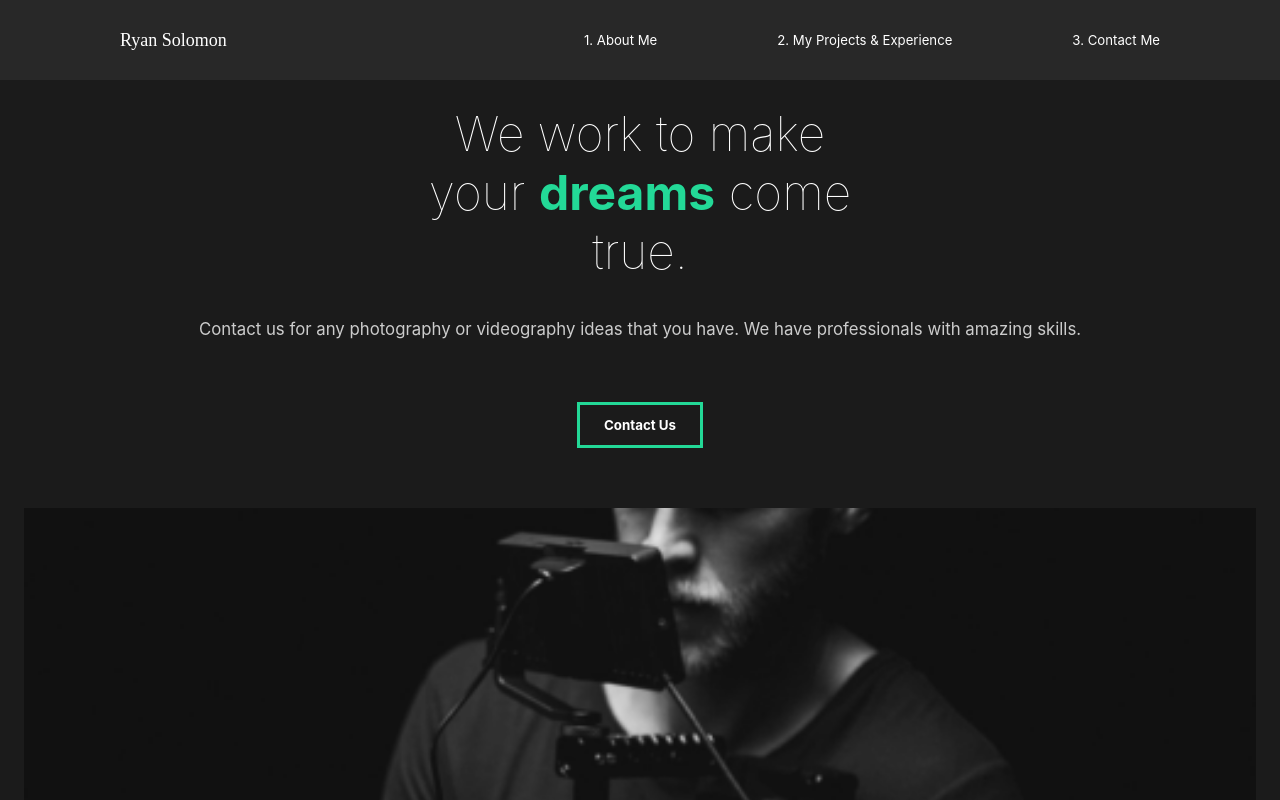
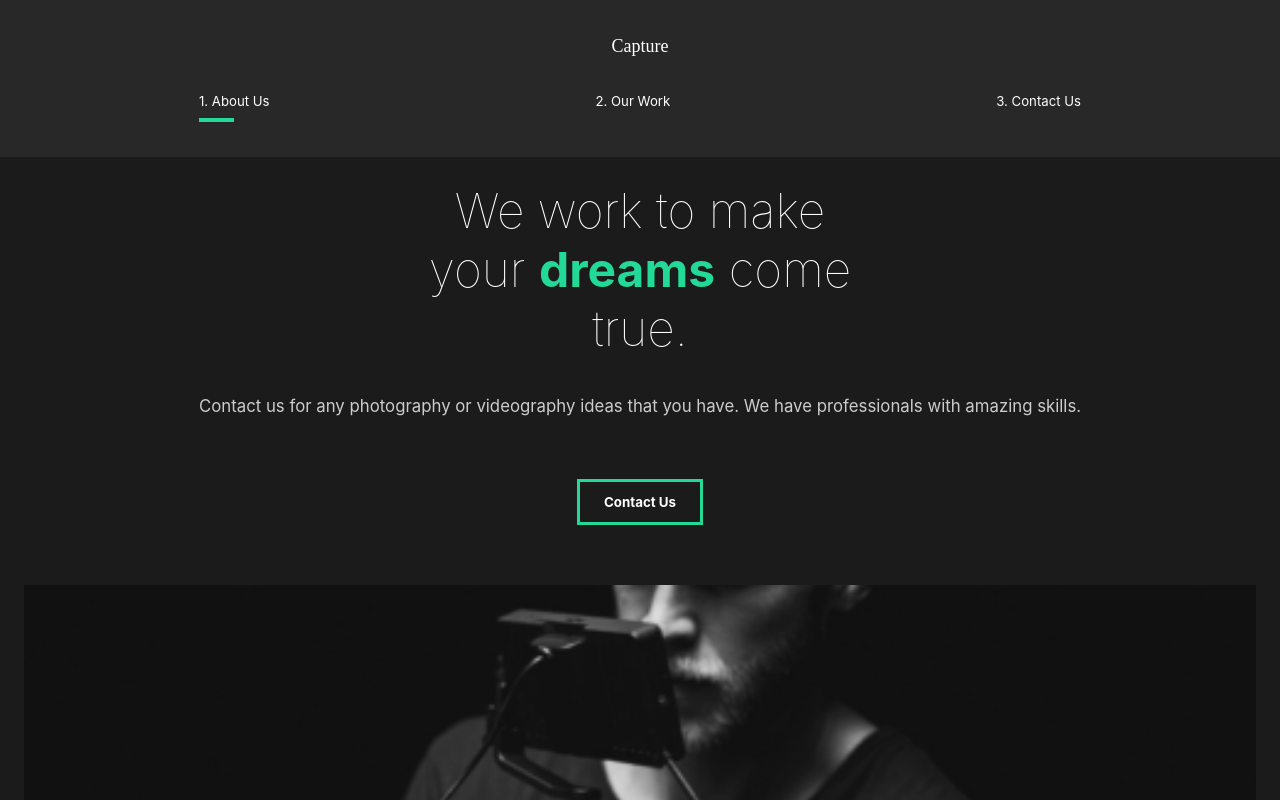
Before and after one commit to Ryan-Solomon/ryansolomon-io, a React (Create React App) app: page / in a window 1280 px wide. Shown: the top 800 px of the page. Built offline with nearby package versions, Linux system fonts and the light colour scheme; the HTML template or start-up script is replaced by a standard one.

Commit message:
adds nav line transition

```diff
--- a/src/components/Nav.jsx
+++ b/src/components/Nav.jsx
@@ -1,24 +1,42 @@
 import React from 'react';
 import styled from 'styled-components';
 import { Link } from 'react-router-dom';
+import { motion } from 'framer-motion';
+import { useLocation } from 'react-router-dom';
 
 const Nav = () => {
+  const { pathname } = useLocation();
   return (
     <StyledNav>
       <h1>
         <Link id='logo' to='/'>
-          Ryan Solomon
+          Capture
         </Link>
       </h1>
       <ul>
         <li>
-          <Link to='/'>1. About Me</Link>
+          <Link to='/'>1. About Us</Link>
+          <Line
+            transition={{ duration: 0.75 }}
+            initial={{ width: '0%' }}
+            animate={{ width: pathname === '/' ? '50%' : '0%' }}
+          />
         </li>
         <li>
-          <Link to='/work'>2. My Projects & Experience</Link>
+          <Link to='/work'>2. Our Work</Link>
+          <Line
+            transition={{ duration: 0.75 }}
+            initial={{ width: '0%' }}
+            animate={{ width: pathname === '/work' ? '50%' : '0%' }}
+          />
         </li>
         <li>
-          <Link to='/contact'>3. Contact Me</Link>
+          <Link to='/contact'>3. Contact Us</Link>
+          <Line
+            transition={{ duration: 0.75 }}
+            initial={{ width: '0%' }}
+            animate={{ width: pathname === '/contact' ? '50%' : '0%' }}
+          />
         </li>
       </ul>
     </StyledNav>
@@ -33,11 +51,13 @@
   align-items: center;
   padding: 1rem 10rem;
   background: #282828;
+  position: sticky;
+  top: 0;
+  z-index: 10;
   a {
     color: white;
     text-decoration: none;
   }
-
   ul {
     display: flex;
     list-style: none;
@@ -51,6 +71,34 @@
     padding-left: 10rem;
     position: relative;
   }
+  @media (max-width: 1300px) {
+    flex-direction: column;
+    padding: 2rem 1rem;
+    #logo {
+      display: inline-block;
+      margin: 1rem;
+    }
+    ul {
+      padding: 2rem;
+      justify-content: space-around;
+      width: 100%;
+      li {
+        padding: 0;
+      }
+    }
+  }
+`;
+
+const Line = styled(motion.div)`
+  height: 0.3rem;
+  background: #23d997;
+  width: 0%;
+  position: absolute;
+  bottom: -80%;
+  left: 60%;
+  @media (max-width: 1300px) {
+    left: 0%;
+  }
 `;
 
 export default Nav;
```
